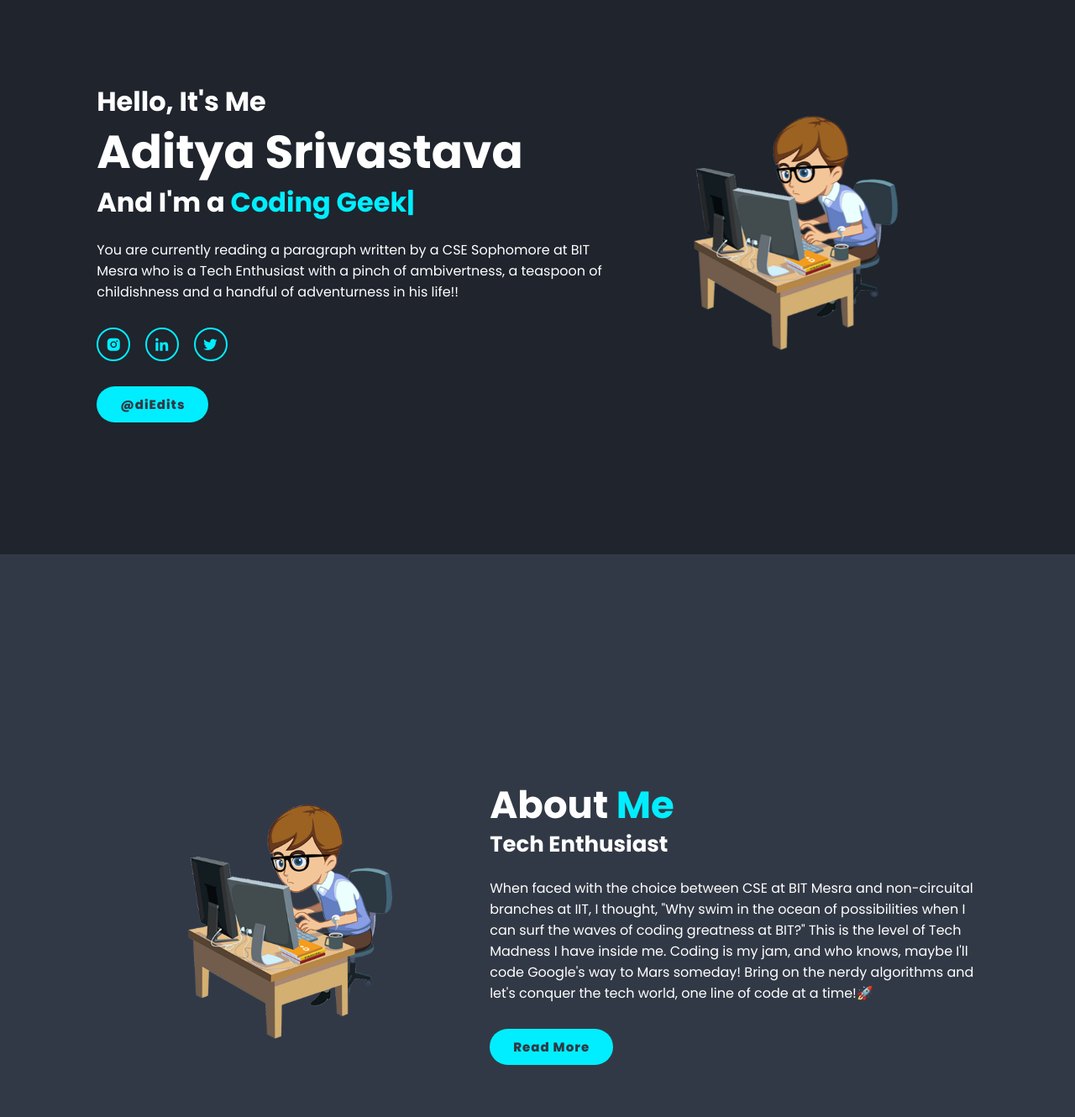
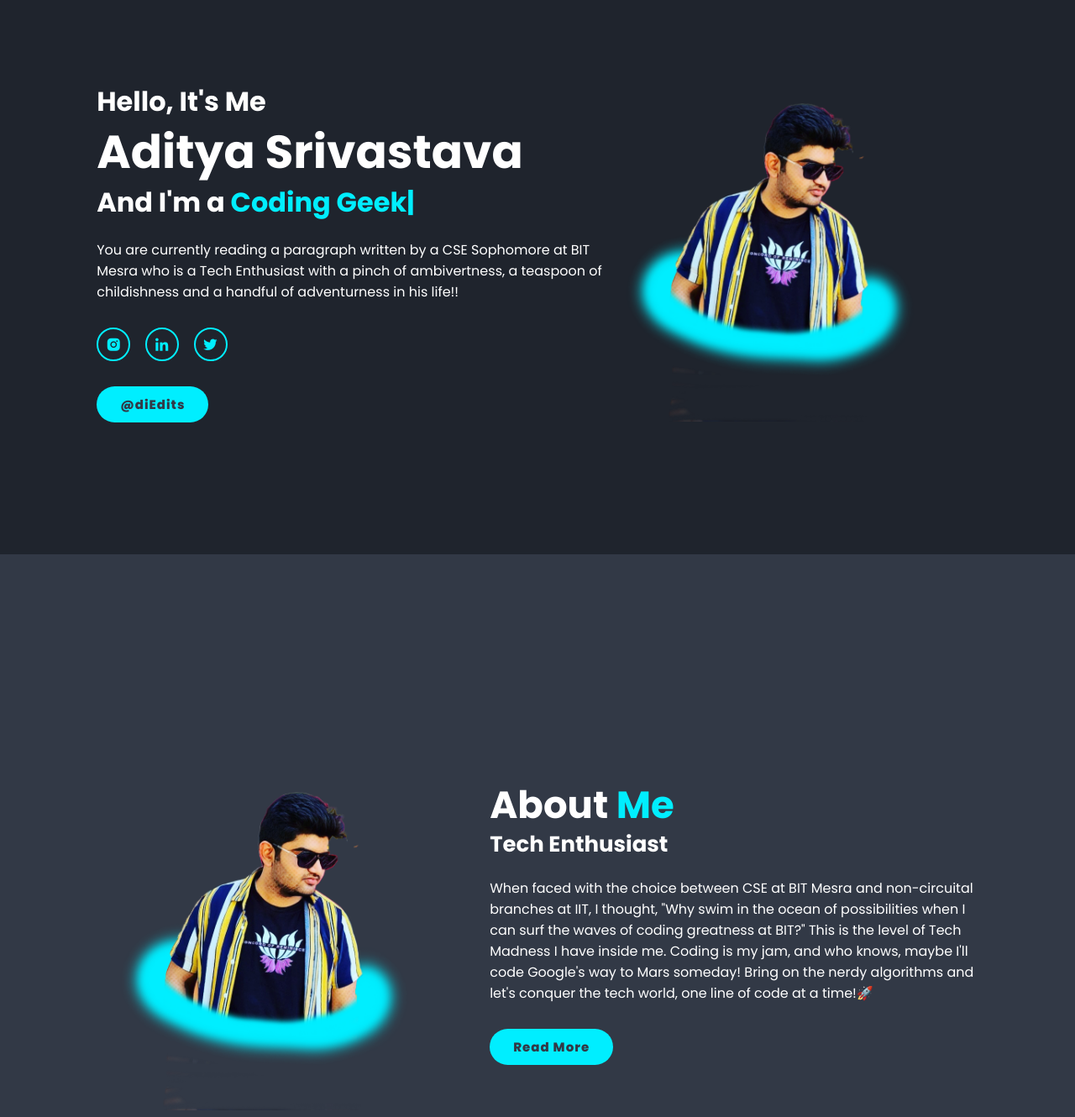
Before and after one commit to Adi1816/AdiInYourHeart, a plain HTML site: page index.html in a window 1280 px wide. Shown: the part 140-1470 px from the top of the page at 84% size. Drawn offline with nearby package versions, Linux system fonts and the light colour scheme.

Commit message:
Update index.html (1 aug 2023)

```diff
--- a/index.html
+++ b/index.html
@@ -47,14 +47,14 @@
         </div>
 
         <div class="home-img">
-            <img src="pngwing.com.png" alt="">
+            <img src="me copy.png" alt="">
         </div>
     </section>
 
     <!-- about section design -->
     <section class="about" id="about">
         <div class="about-img">
-            <img src="pngwing.com.png" alt="">
+            <img src="me copy.png" alt="">
         </div>
 
         <div class="about-content">
```
